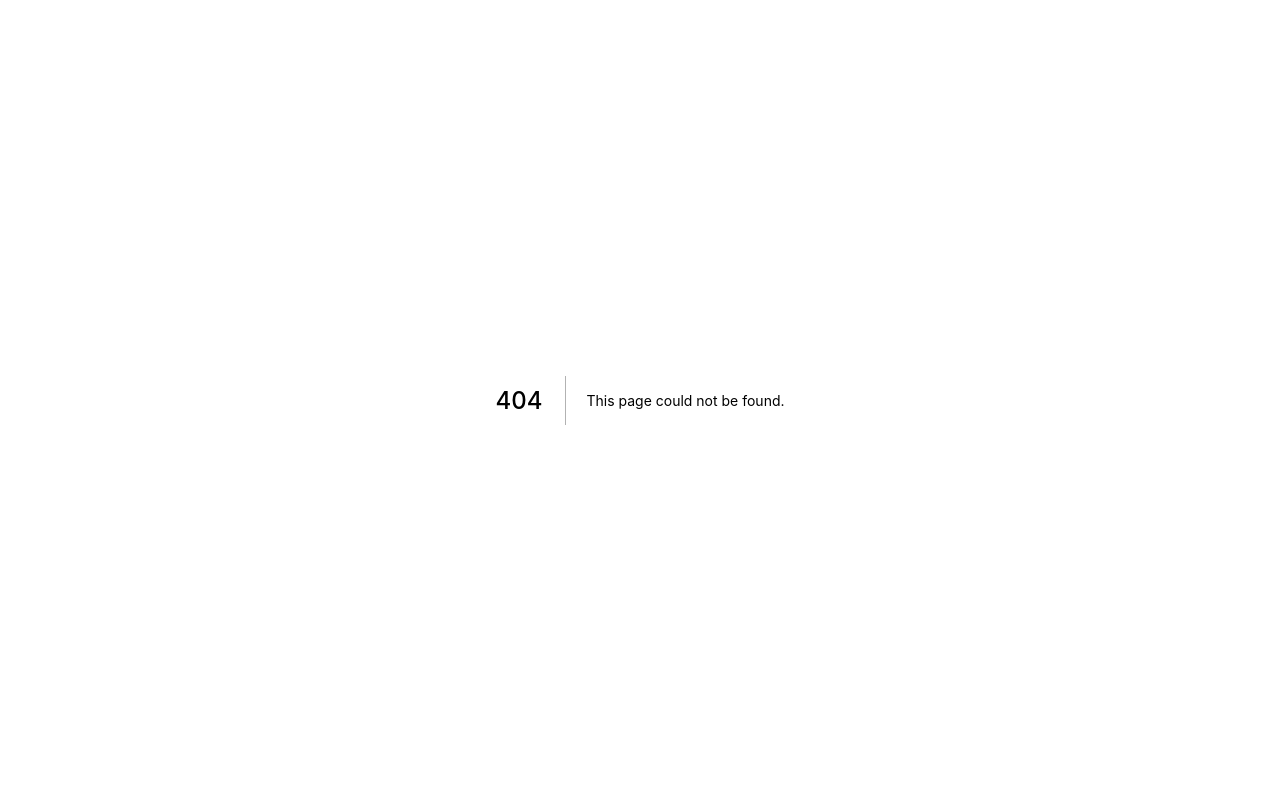
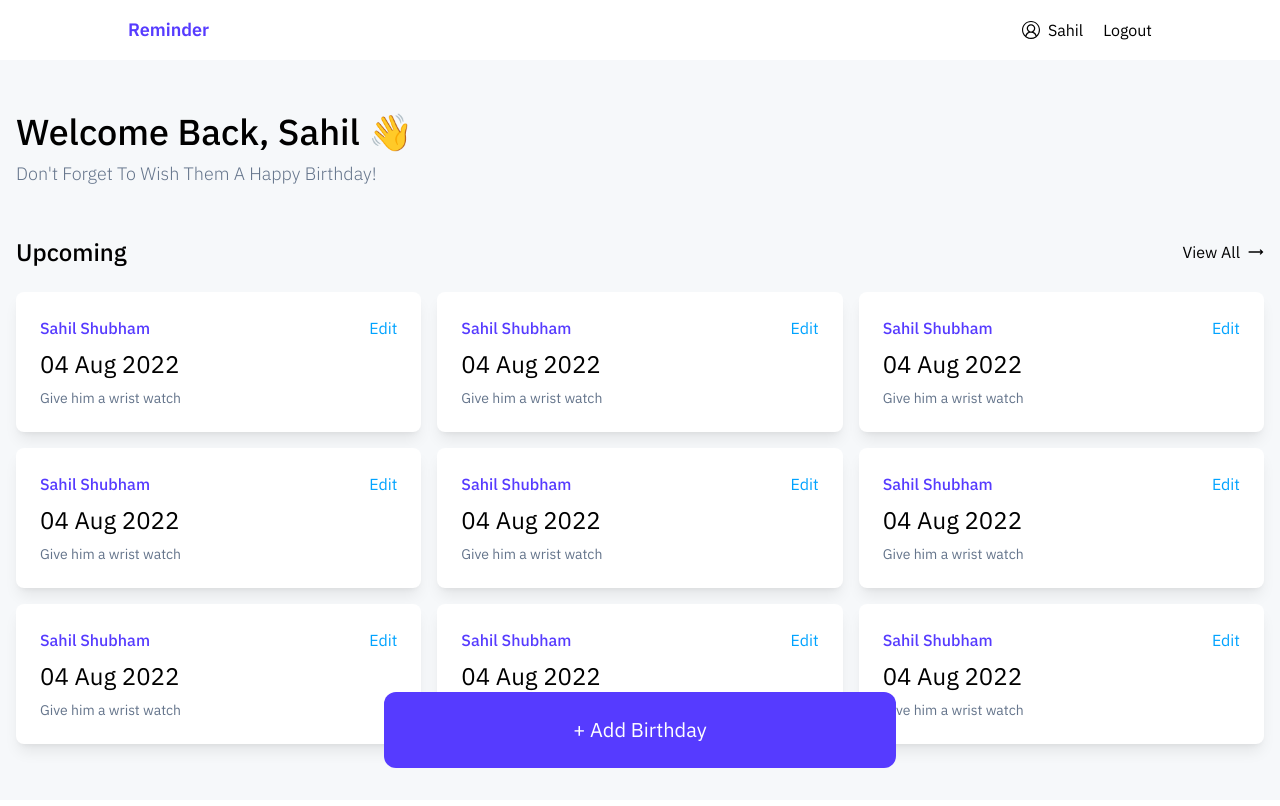
Before and after one commit to soilshubham/SaveDaDay, a Next.js app in the folder frontend/: page /dashboard in a window 1280 px wide. Before the commit this address had no page. Shown: the top 806 px of the page. Built offline with nearby package versions, Linux system fonts and the light colour scheme.

Commit message:
Added dashboard page with styling

```diff
--- /dev/null
+++ b/frontend/components/BirthdayCard.jsx
@@ -0,0 +1,16 @@
+const BirthdayCard = (props) => {
+    return (
+        <div className="md:min-w-0 min-w-full">
+            <div className="bg-foreColor shadow-lg shadow-shadowColor rounded-lg p-6">
+                <div className="flex justify-between items-center">
+                    <div className="text-primary font-medium text-base">Sahil Shubham</div>
+                    <button className="text-secondary">Edit</button>
+                </div>
+                <div className="text-2xl mt-2">04 Aug 2022</div>
+                <div className="text-sm mt-2 text-fadedColor">Give him a wrist watch</div>
+            </div>
+        </div>
+    )
+}
+
+export default BirthdayCard;
--- /dev/null
+++ b/frontend/components/Navbar.jsx
@@ -0,0 +1,20 @@
+import Link from 'next/link';
+import { VscAccount as ProfileIcon } from "react-icons/vsc";
+const Navbar = (props) => {
+    return (
+        <nav className="fixed top-0 w-full">
+            <div className="flex justify-between items-center bg-foreColor py-4 lg:px-32 px-4">
+                <div className="text-primary font-semibold text-lg">Reminder</div>
+                <div className="flex items-center gap-5">
+                    <div className="flex justify-center items-center gap-2">
+                        <ProfileIcon size={18} />
+                        <span>Sahil</span>
+                    </div>
+                    <Link href="/">Logout</Link>
+                </div>
+            </div>
+        </nav>
+    )
+}
+
+export default Navbar;
--- /dev/null
+++ b/frontend/components/UpcomingBirthdays.jsx
@@ -0,0 +1,31 @@
+import BirthdayCard from "../components/BirthdayCard";
+import { CgArrowLongRight as RightArrowIcon } from "react-icons/cg";
+
+const UpcomingBirthdays = (props) => {
+    return (
+        <>
+            <div className="flex justify-between items-center mb-4 md:mb-6">
+                <h2 className="text-xl md:text-2xl font-medium">
+                    Upcoming
+                </h2>
+                <button className="font-normal flex items-center justify-center gap-2">
+                    <span className="text-base">View All</span>
+                    <RightArrowIcon />
+                </button>
+            </div>
+            <div className="flex flex-wrap gap-4 mb-32 md:grid md:grid-cols-3">
+                <BirthdayCard />
+                <BirthdayCard />
+                <BirthdayCard />
+                <BirthdayCard />
+                <BirthdayCard />
+                <BirthdayCard />
+                <BirthdayCard />
+                <BirthdayCard />
+                <BirthdayCard />
+            </div>
+        </>
+    )
+}
+
+export default UpcomingBirthdays;
--- a/frontend/package.json
+++ b/frontend/package.json
@@ -11,7 +11,9 @@
   "dependencies": {
     "next": "12.1.0",
     "react": "17.0.2",
-    "react-dom": "17.0.2"
+    "react-dom": "17.0.2",
+    "react-icons": "^4.3.1",
+    "sass": "^1.49.8"
   },
   "devDependencies": {
     "autoprefixer": "^10.4.2",
--- a/frontend/pages/_app.js
+++ b/frontend/pages/_app.js
@@ -7,6 +7,9 @@ function MyApp({ Component, pageProps }) {
       <Head>
         <title>Birthday Reminder</title>
         <meta name="description" content="Remember them birthdays..." />
+        <link rel="preconnect" href="https://fonts.googleapis.com" />
+        <link rel="preconnect" href="https://fonts.gstatic.com" crossorigin />
+        <link href="https://fonts.googleapis.com/css2?family=IBM+Plex+Sans:wght@100;200;300;400;500;600;700&display=swap" rel="stylesheet" />
       </Head>
       <Component {...pageProps} />
     </>
--- /dev/null
+++ b/frontend/pages/dashboard.js
@@ -0,0 +1,36 @@
+import Navbar from "../components/Navbar";
+import UpcomingBirthdays from "../components/UpcomingBirthdays";
+
+const Dashboard = () => {
+    return (
+        <>
+            <Navbar />
+            <div className="bg-bgColor h-screen pt-16 md:pt-20">
+                <div className="container p-4">
+                    <div className="mb-12 mt-4">
+                        <h1 className="text-3xl md:text-4xl font-medium capitalize">
+                            Welcome back, Sahil 👋
+                        </h1>
+                        <h1 className="text-lg md:text-lg text-fadedColor font-light capitalize mt-2">
+                            Don't forget to wish them a happy birthday!
+                        </h1>
+
+                    </div>
+                    <UpcomingBirthdays />
+                </div>
+            </div>
+            <div className="fixed bottom-6 md:bottom-8 w-full">
+                <div className="flex justify-center items-center">
+                    <button className="bg-primary text-white text-xl rounded-lg md:rounded-xl
+                                        md:hover:rounded-lg md:hover:opacity-95 md:hover:scale-[1.02]
+                                        transition-all ease-in-out duration-150
+                                        max-w-sm md:max-w-lg w-full py-6">
+                        + Add Birthday
+                    </button>
+                </div>
+            </div>
+        </>
+    )
+}
+
+export default Dashboard;
--- a/frontend/pages/index.js
+++ b/frontend/pages/index.js
@@ -1,7 +1,10 @@
+import Navbar from "../components/Navbar/Navbar"
+
+
 export default function Home() {
   return (
-    <div>
-      hey dad
-    </div>
+    <>
+      <Navbar />
+    </>
   )
 }
--- a/frontend/styles/globals.css
+++ b/frontend/styles/globals.css
@@ -6,6 +6,7 @@ html,
 body {
   padding: 0;
   margin: 0;
+  font-family: "IBM Plex Sans", sans-serif;
 }
 
 a {
--- a/frontend/tailwind.config.js
+++ b/frontend/tailwind.config.js
@@ -4,7 +4,24 @@ module.exports = {
     "./components/**/*.{js,ts,jsx,tsx}",
   ],
   theme: {
+    container: {
+      center: true,
+    },
+    colors: {
+      "primary": "#563BFF",
+      "secondary": "#00A3FF",
+      "tertiary": "#FF6868",
+      "bgColor": "#F6F8FA",
+      "foreColor": "#ffffff",
+      "fadedColor": "rgb(100 116 139);",
+      "shadowColor": "rgba(0, 0, 0, 0.08)",
+      "white": "#ffffff",
+    },
+    fontFamily: {
+      'IBMSans': ['"IBM Plex Sans"', 'sans-serif']
+    },
     extend: {},
   },
   plugins: [],
+  darkMode: 'class',
 }
```
Also changed, not shown: frontend/pages/login.js (added), frontend/pages/register.js (added), 1 other file (tests, documents, lock files or other folders).
